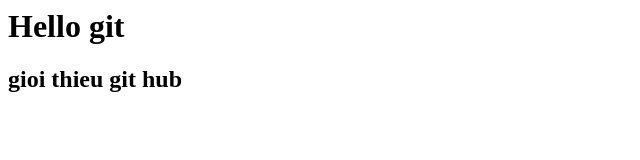
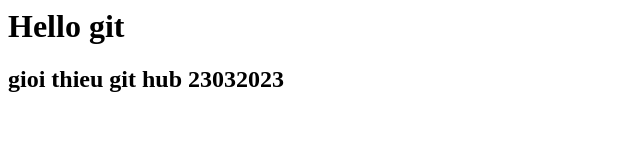
Before and after one commit to doduyloi/test_git, a plain HTML site: page index.html in a window 1280 px wide. Shown: the whole page, without its empty margins (0-640 px from the left). Drawn offline with Linux system fonts and the light colour scheme.

Commit message:
Update index.html
sua h2 lan 2

```diff
--- a/index.html
+++ b/index.html
@@ -1,2 +1,2 @@
 <h1>Hello git</h1>
-<h2>gioi thieu git hub</h2>
+<h2>gioi thieu git hub 23032023</h2>
```
